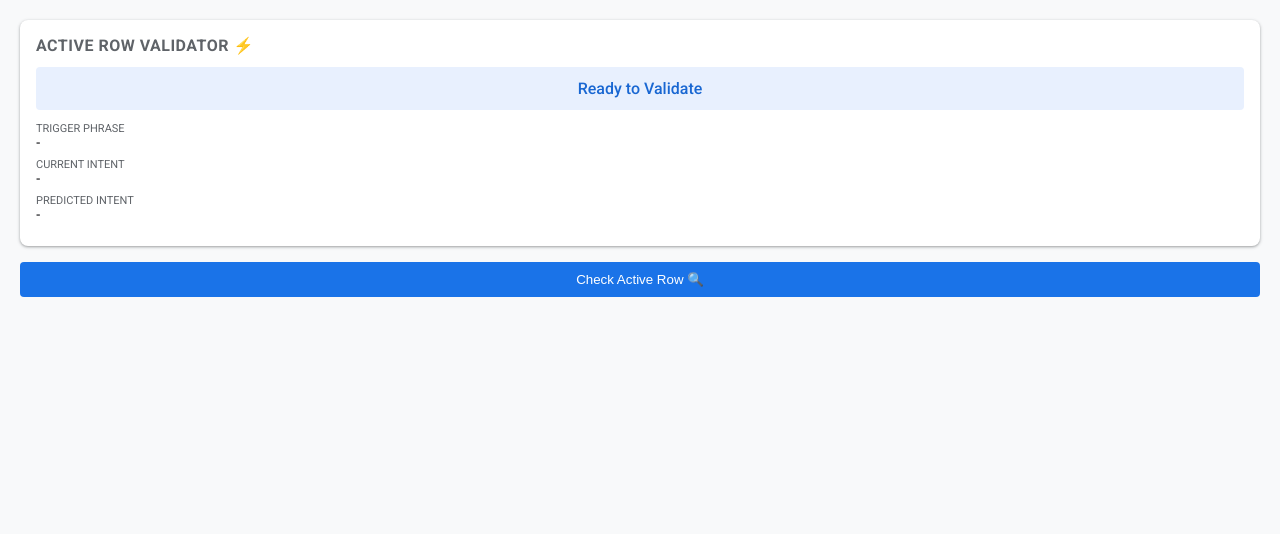
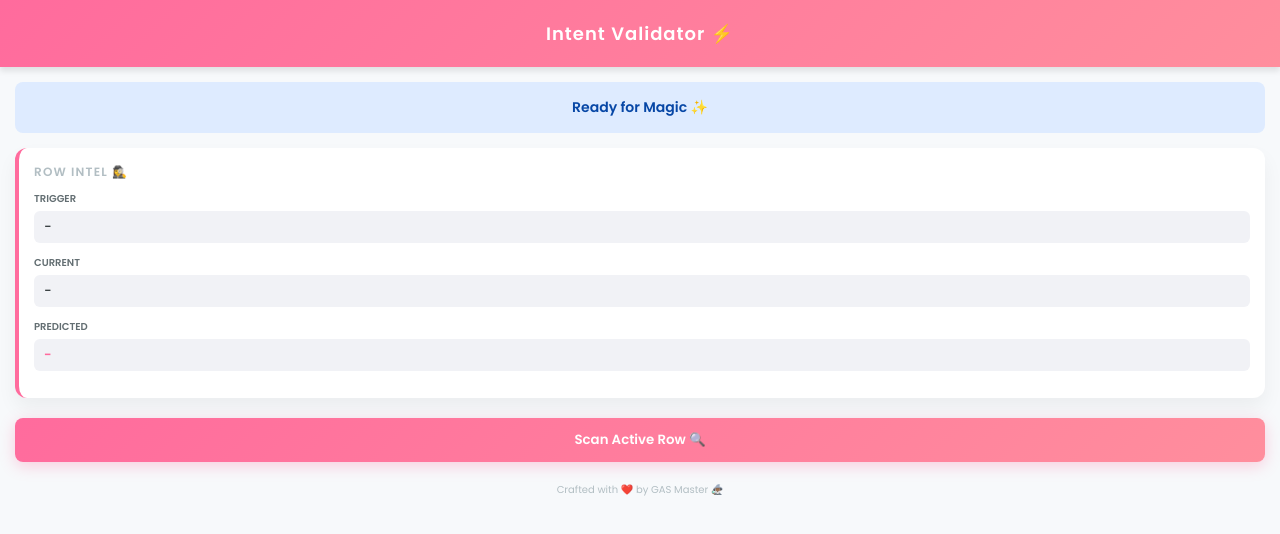
Before and after one commit to traikdude/intent-validator-qa, a plain HTML site: page Sidebar.html in a window 1280 px wide. Drawn offline with Linux system fonts and the light colour scheme.

Commit message:
feat: Add Auto-Fix Engine and Joyful UI Sidebar

```diff
--- a/Sidebar.html
+++ b/Sidebar.html
@@ -2,133 +2,284 @@
 <html>
   <head>
     <base target="_top">
-    <link href="https://fonts.googleapis.com/css2?family=Roboto:wght@300;400;500;700&display=swap" rel="stylesheet">
+    <link href="https://fonts.googleapis.com/css2?family=Poppins:wght@300;400;500;600&display=swap" rel="stylesheet">
     <style>
+      :root {
+        --primary: #FF6B9D;
+        --secondary: #4ECDC4;
+        --accent: #FFE66D;
+        --bg: #F7F9FB;
+        --text: #2D3436;
+        --white: #FFFFFF;
+        --gradient: linear-gradient(135deg, #FF6B9D 0%, #FF8E9D 100%);
+      }
+
       body {
-        font-family: 'Roboto', sans-serif;
-        padding: 12px;
-        background-color: #f8f9fa;
-        color: #202124;
+        font-family: 'Poppins', sans-serif;
+        padding: 0;
+        margin: 0;
+        background-color: var(--bg);
+        color: var(--text);
+        overflow-x: hidden;
       }
+
+      .header {
+        background: var(--gradient);
+        color: var(--white);
+        padding: 20px 15px;
+        text-align: center;
+        box-shadow: 0 4px 6px rgba(0,0,0,0.1);
+      }
+
+      .header h1 {
+        margin: 0;
+        font-size: 18px;
+        font-weight: 600;
+        letter-spacing: 1px;
+      }
+
+      .container {
+        padding: 15px;
+      }
+
       .card {
-        background: white;
+        background: var(--white);
+        border-radius: 12px;
+        padding: 15px;
+        box-shadow: 0 10px 20px rgba(0,0,0,0.05);
+        margin-bottom: 20px;
+        border-left: 4px solid var(--primary);
+        transition: transform 0.2s;
+      }
+
+      .card:hover {
+        transform: translateY(-2px);
+      }
+
+      h2 {
+        margin: 0 0 10px 0;
+        font-size: 12px;
+        color: #B2BEC3;
+        text-transform: uppercase;
+        letter-spacing: 1.2px;
+      }
+
+      .status-box {
+        padding: 15px;
         border-radius: 8px;
-        padding: 16px;
-        box-shadow: 0 1px 2px 0 rgba(60,64,67,0.3), 0 1px 3px 1px rgba(60,64,67,0.15);
-        margin-bottom: 16px;
+        font-weight: 600;
+        text-align: center;
+        margin-bottom: 15px;
+        font-size: 14px;
+        animation: fadeIn 0.5s ease;
       }
-      h2 {
-        margin: 0 0 12px 0;
-        font-size: 16px;
-        color: #5f6368;
-        text-transform: uppercase;
-        letter-spacing: 0.5px;
+
+      @keyframes fadeIn {
+        from { opacity: 0; transform: scale(0.95); }
+        to { opacity: 1; transform: scale(1); }
       }
-      .status-box {
-        padding: 12px;
-        border-radius: 4px;
-        font-weight: 500;
-        text-align: center;
+
+      .match { background-color: #E3FCEF; color: #00875A; border: 1px solid #ABF5D1; }
+      .mismatch { background-color: #FFEBE6; color: #BF2600; border: 1px solid #FFBDAD; }
+      .loading { background-color: #DEEBFF; color: #0747A6; }
+
+      .data-row {
         margin-bottom: 12px;
       }
-      .match { background-color: #e6f4ea; color: #137333; border: 1px solid #ceead6; }
-      .mismatch { background-color: #fce8e6; color: #c5221f; border: 1px solid #fad2cf; }
-      .loading { background-color: #e8f0fe; color: #1967d2; }
 
-      .detail-row {
-        margin-bottom: 8px;
+      .label {
+        font-size: 10px;
+        font-weight: 600;
+        color: #636E72;
+        display: block;
+        margin-bottom: 4px;
+      }
+
+      .value {
         font-size: 13px;
+        font-weight: 500;
+        word-break: break-word;
+        color: var(--text);
+        background: #F1F2F6;
+        padding: 6px 10px;
+        border-radius: 6px;
+        display: block;
       }
-      .label { color: #5f6368; font-size: 11px; }
-      .value { font-weight: 500; word-break: break-word; }
+
+      .btn-container {
+        display: flex;
+        flex-direction: column;
+        gap: 10px;
+      }
 
       button {
-        background-color: #1a73e8;
-        color: white;
+        background: var(--gradient);
+        color: var(--white);
         border: none;
-        padding: 10px 24px;
-        border-radius: 4px;
-        font-weight: 500;
+        padding: 12px;
+        border-radius: 8px;
+        font-weight: 600;
+        font-family: 'Poppins', sans-serif;
         cursor: pointer;
         width: 100%;
-        transition: background-color 0.2s;
+        box-shadow: 0 4px 15px rgba(255, 107, 157, 0.3);
+        transition: all 0.2s;
       }
-      button:hover { background-color: #1557b0; }
-      button:disabled { background-color: #dadce0; color: #80868b; cursor: default; }
+
+      button:hover:not(:disabled) {
+        transform: scale(1.02);
+        box-shadow: 0 6px 20px rgba(255, 107, 157, 0.4);
+      }
+
+      button:active {
+        transform: scale(0.98);
+      }
+
+      button:disabled {
+        background: #DFE6E9;
+        color: #B2BEC3;
+        box-shadow: none;
+        cursor: not-allowed;
+      }
+
+      .btn-fix {
+        background: linear-gradient(135deg, #4ECDC4 0%, #45B7AF 100%);
+        box-shadow: 0 4px 15px rgba(78, 205, 196, 0.3);
+      }
+
+      .btn-fix:hover:not(:disabled) {
+        box-shadow: 0 6px 20px rgba(78, 205, 196, 0.4);
+      }
+
+      .footer-msg {
+        font-size: 10px;
+        text-align: center;
+        color: #B2BEC3;
+        margin-top: 20px;
+      }
     </style>
   </head>
   <body>
-    <div class="card">
-      <h2>Active Row Validator ⚡</h2>
-      <div id="status" class="status-box loading">Ready to Validate</div>
+    <div class="header">
+      <h1>Intent Validator ⚡</h1>
+    </div>
 
-      <div class="detail-row">
-        <div class="label">TRIGGER PHRASE</div>
-        <div id="trigger" class="value">-</div>
+    <div class="container">
+      <div id="status" class="status-box loading">Ready for Magic ✨</div>
+
+      <div class="card">
+        <h2>Row Intel 🕵️‍♀️</h2>
+
+        <div class="data-row">
+          <span class="label">TRIGGER</span>
+          <span id="trigger" class="value">-</span>
+        </div>
+
+        <div class="data-row">
+          <span class="label">CURRENT</span>
+          <span id="current" class="value">-</span>
+        </div>
+
+        <div class="data-row">
+          <span class="label">PREDICTED</span>
+          <span id="predicted" class="value" style="color: var(--primary); font-weight: 700;">-</span>
+        </div>
+
+        <div id="pattern-row" class="data-row" style="display:none;">
+          <span class="label">MATCHED PATTERN</span>
+          <span id="pattern" class="value" style="font-family: monospace; font-size: 11px;">-</span>
+        </div>
       </div>
 
-      <div class="detail-row">
-        <div class="label">CURRENT INTENT</div>
-        <div id="current" class="value">-</div>
+      <div class="btn-container">
+        <button id="btn-check" onclick="validateRow()">Scan Active Row 🔍</button>
+        <button id="btn-fix" class="btn-fix" onclick="applyFix()" style="display:none;">Auto-Fix Intent ✅</button>
       </div>
 
-      <div class="detail-row">
-        <div class="label">PREDICTED INTENT</div>
-        <div id="predicted" class="value">-</div>
+      <div class="footer-msg">
+        Crafted with ❤️ by GAS Master 🧙🏾‍♂️
       </div>
     </div>
 
-    <button id="btn" onclick="validateRow()">Check Active Row 🔍</button>
+    <script>
+      let currentResult = null;
 
-    <script>
       function validateRow() {
-        const btn = document.getElementById('btn');
-        const status = document.getElementById('status');
-
-        btn.disabled = true;
-        btn.innerText = 'Analyzing... ⏳';
-        status.className = 'status-box loading';
-        status.innerText = 'Scanning...';
-
+        setLoading(true);
         google.script.run
           .withSuccessHandler(showResult)
           .withFailureHandler(showError)
           .validateActiveRow();
       }
 
+      function applyFix() {
+        if (!currentResult || !currentResult.predicted) return;
+
+        const btnFix = document.getElementById('btn-fix');
+        btnFix.disabled = true;
+        btnFix.innerText = 'Fixing... 🛠️';
+
+        google.script.run
+          .withSuccessHandler((res) => {
+            alert(res.message);
+            validateRow(); // Re-scan after fix
+          })
+          .withFailureHandler(showError)
+          .applyPredictedIntent(currentResult.row, currentResult.predicted);
+      }
+
       function showResult(result) {
-        const btn = document.getElementById('btn');
+        setLoading(false);
+        currentResult = result;
+
         const status = document.getElementById('status');
-
-        btn.disabled = false;
-        btn.innerText = 'Check Active Row 🔍';
+        const btnFix = document.getElementById('btn-fix');
+        const patternRow = document.getElementById('pattern-row');
 
         if (!result.valid) {
-          status.className = 'status-box';
-          status.innerText = result.message || 'Invalid Sheet/Row';
+          status.className = 'status-box mismatch';
+          status.innerText = result.message || 'Invalid Area 🚫';
+          btnFix.style.display = 'none';
           return;
         }
 
         document.getElementById('trigger').innerText = result.trigger;
         document.getElementById('current').innerText = result.current;
         document.getElementById('predicted').innerText = result.predicted;
+        document.getElementById('pattern').innerText = result.pattern;
+        patternRow.style.display = 'block';
 
         if (result.match) {
           status.className = 'status-box match';
-          status.innerText = '✅ MATCH';
+          status.innerText = '✅ PERFECT MATCH!';
+          btnFix.style.display = 'none';
         } else {
           status.className = 'status-box mismatch';
-          status.innerText = '⚠️ MISMATCH';
+          status.innerText = '⚠️ MISMATCH DETECTED';
+          btnFix.style.display = 'block';
+          btnFix.disabled = false;
+          btnFix.innerText = 'Auto-Fix Intent ✅';
+        }
+      }
+
+      function setLoading(isLoading) {
+        const btnCheck = document.getElementById('btn-check');
+        const status = document.getElementById('status');
+
+        btnCheck.disabled = isLoading;
+        btnCheck.innerText = isLoading ? 'Analyzing... 🔮' : 'Scan Active Row 🔍';
+
+        if (isLoading) {
+          status.className = 'status-box loading';
+          status.innerText = 'Consulting the Oracles... ⏳';
         }
       }
 
       function showError(err) {
-        const btn = document.getElementById('btn');
+        setLoading(false);
         const status = document.getElementById('status');
-        btn.disabled = false;
-        btn.innerText = 'Check Active Row 🔍';
         status.className = 'status-box mismatch';
-        status.innerText = 'Error: ' + err.message;
+        status.innerText = 'Error: ' + err.message + ' 😭';
       }
     </script>
   </body>
```
Also changed, not shown: appsscript.json (+7 -1 lines), README.md, 2 other files.
